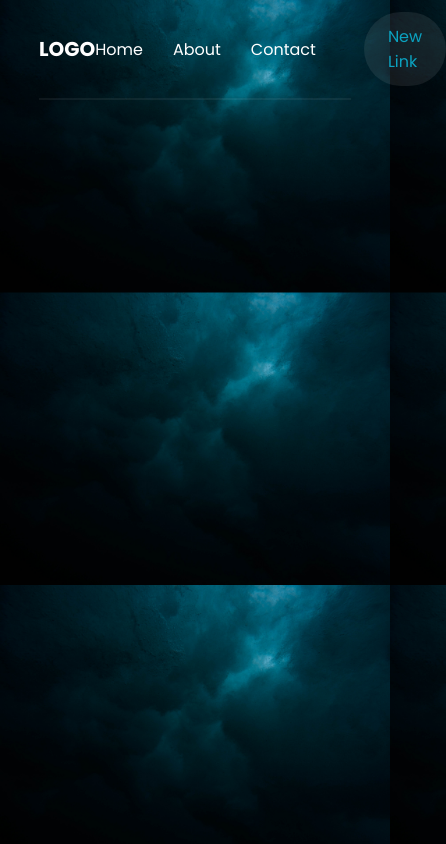
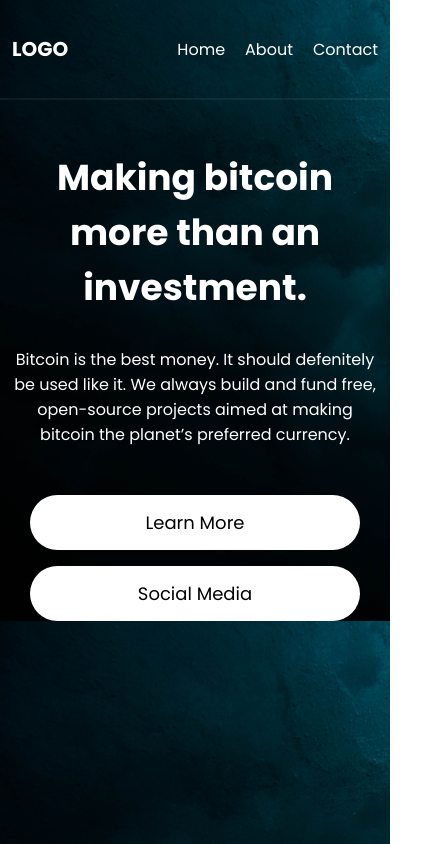
Before and after one commit to Khalidshv/html-and-css-website, a plain HTML site: page index.html in a window 390 px wide. Shown: the whole page, 446 px wide, since content can reach past the window. Drawn offline with Linux system fonts and the light colour scheme.

Commit message:
responsive and main section ended

```diff
--- a/index.html
+++ b/index.html
@@ -1,11 +1,13 @@
 <!DOCTYPE html>
 <html lang="en">
+
 <head>
     <meta charset="UTF-8">
     <meta name="viewport" content="width=device-width, initial-scale=1.0">
     <title>Document</title>
     <link rel="stylesheet" href="style.css">
 </head>
+
 <body>
     <!--header start-->
     <header class="container">
@@ -13,7 +15,7 @@
             <div class="logo">
                 <a href="#">LOGO</a>
             </div>
-             <div class="menu">
+            <div class="menu">
                 <ul>
                     <li><a href="#">Home</a></li>
                     <li><a href="#">About</a></li>
@@ -23,13 +25,21 @@
             </div>
         </nav>
     </header>
+    <!--header end-->
 
-
-
-
-
-    <!--header end-->
+    <!--! section start -->
+    <section class="container content">
+        <h1>Making bitcoin more than an investment.</h1>
+        <p>Bitcoin is the best money. It should defenitely be used like it. We always build and fund free, open-source
+            projects aimed at making bitcoin the planet’s preferred currency.</p>
+        <div class="links">
+            <a href="#">Learn More</a>
+            <a href="#">Social Media</a>
+        </div>
+    </section>
+    <!--! section end -->
 
 
 </body>
+
 </html>
--- a/style.css
+++ b/style.css
@@ -67,7 +67,92 @@ nav .menu .menu-button{
     padding: 12px 24px;
     border-radius: 55px;
     transition: all .25s ease;
+}
+/* header end*/
 
+/* section start*/
+.content{
+    color: white;
+    height: calc(100vh-100px);
+    padding-top: 150px;
 }
 
-/* header end*/
+.content h1{
+    font-size: 60px;
+    text-align: center;
+}
+
+.content p{
+    font-size: 24px;
+    text-align: center;
+    margin-top: 32px;
+}
+
+
+.content .links{
+    display: flex;
+    justify-content: center;
+    margin-top:48px;
+    column-gap: 16px;
+}
+
+.content .links a{
+    background-color: white;
+    padding: 20px;
+    width: 280px;
+    color: black;
+    text-align: center;
+    font-size: 18px;
+    text-decoration: none;
+    border-radius: 56px;
+    transition: all .25s ease-in;
+}
+
+.content .links a:hover{
+    background-color: #0ba2c0;
+    color: white;
+}
+
+/*! section end  */
+
+/*! responsive start */
+@media(max-width:576px){
+    .container {
+        width: 100%;
+        padding-left: 12px;
+        padding-right: 12px;
+    }
+
+    .menu ul{
+        column-gap: 20px;
+    }
+
+    .menu .menu-button{
+        display: none;
+    }
+
+    .content{
+        padding-top: 50px;
+    }
+
+    .content h1{
+        font-size: 36px;
+    }
+
+    .content p{
+        font-size: 16px;
+    }
+
+    .content .links{
+        flex-direction: column;
+        align-items: center;
+        row-gap: 1rem;
+    }
+
+    .content .links a{
+        padding: 14px;
+        width: 90%;
+    }
+}
+
+/*! responsive end */
```
